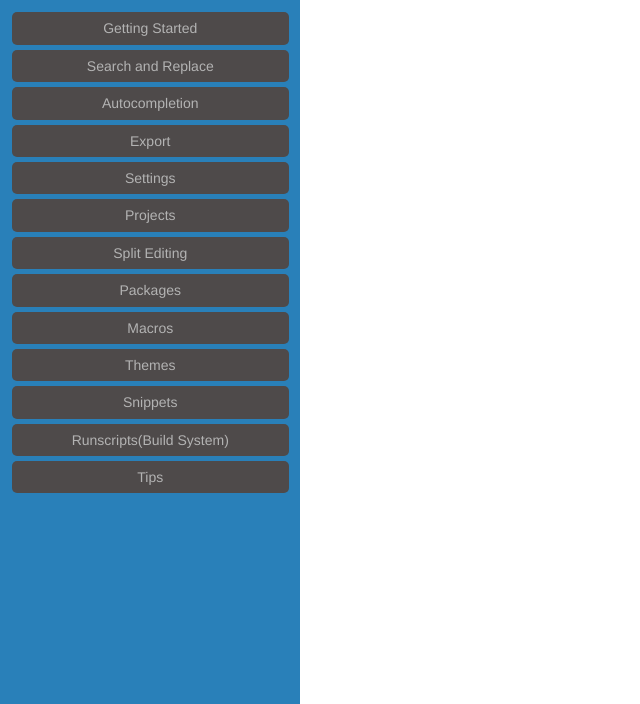
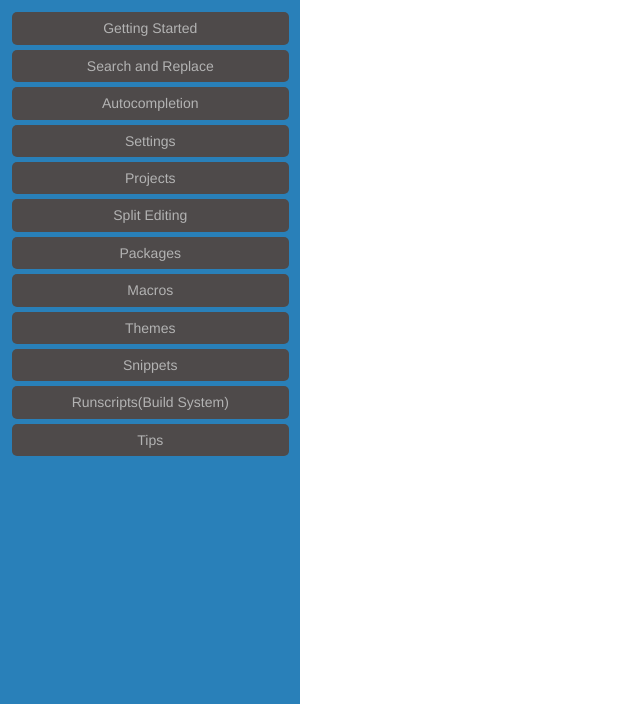
Before and after one commit to samarsault/ynoteclassic, a plain HTML site: page docs/index.html in a window 1280 px wide. Shown: the part 96-800 px from the top of the page, without its empty margins (0-640 px from the left). Drawn offline with Linux system fonts and the light colour scheme.

Commit message:
Added more docs

```diff
--- a/docs/index.html
+++ b/docs/index.html
@@ -17,7 +17,6 @@
             <div link="GETTINGSTARTED.md" class="content">Getting Started</div>
             <div link="SEARCH.md"class="content">Search and Replace</div>
             <div link="AUTOCOMPLETION.md"class="content">Autocompletion</div>
-            <div link="EXPORT.md"class="content">Export</div>
             <div link="SETTINGS.md"class="content">Settings</div>
             <div link="PROJECTS.md"class="content">Projects</div>
             <div link="SPLITEDITING.md"class="content">Split Editing</div>
```
Also changed, not shown: 8 other files.
